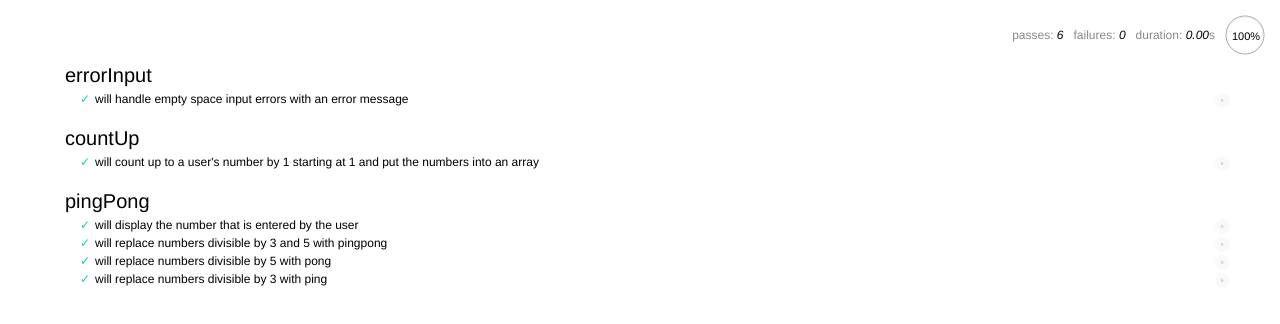
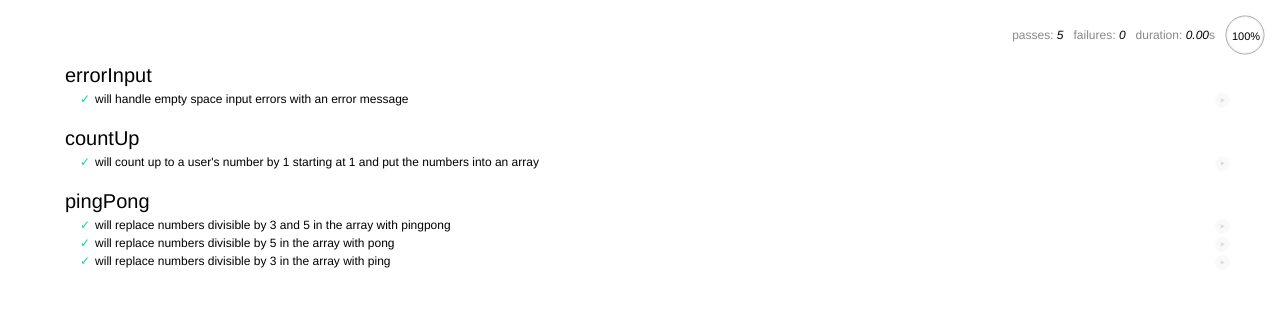
Before and after one commit to jcfix/ping_pong_test, a plain HTML site: page specs/spec-runner.html in a window 1280 px wide. Drawn offline with Linux system fonts and the light colour scheme.

Commit message:
Remove refactored code so all tests pass

```diff
--- a/specs/specs.js
+++ b/specs/specs.js
@@ -16,30 +16,13 @@ describe("countUp", function() {
 
 // pingPong Function //
 describe('pingPong', function() {
-  it ("will display the number that is entered by the user", function() {
-    expect(pingPong(58)).to.equal(58);
-  });
-  it ("will replace numbers divisible by 3 and 5 with pingpong", function() {
+  it ("will replace numbers divisible by 3 and 5 in the array with pingpong", function() {
     expect(pingPong(15)).to.equal("pingpong");
   });
-  it ("will replace numbers divisible by 5 with pong", function() {
-    expect(pingPong(25)).to.equal("pong");
+  it ("will replace numbers divisible by 5 in the array with pong", function() {
+    expect(pingPong(5)).to.equal("pong");
   });
-  it ("will replace numbers divisible by 3 with ping", function() {
-    expect(pingPong(12)).to.equal("ping");
+  it ("will replace numbers divisible by 3 in the array with ping", function() {
+    expect(pingPong(3)).to.equal("ping");
   });
 });
-
-
-
-
-
-
-//  Logic //
-// If a number between 1-userInput % 3 === 0 //
-  // Return "ping" //
-  // Else if a number between 1-userInput % 5 === 0 //
-  // Return "pong" //
-  // Else if a number between 1-userInput % 15 === 0 //
-  // Return "ping pong" //
-// Else, return number //
```
Also changed, not shown: index.html (+1 -1 lines), js/scripts.js (+22 -1 lines).
